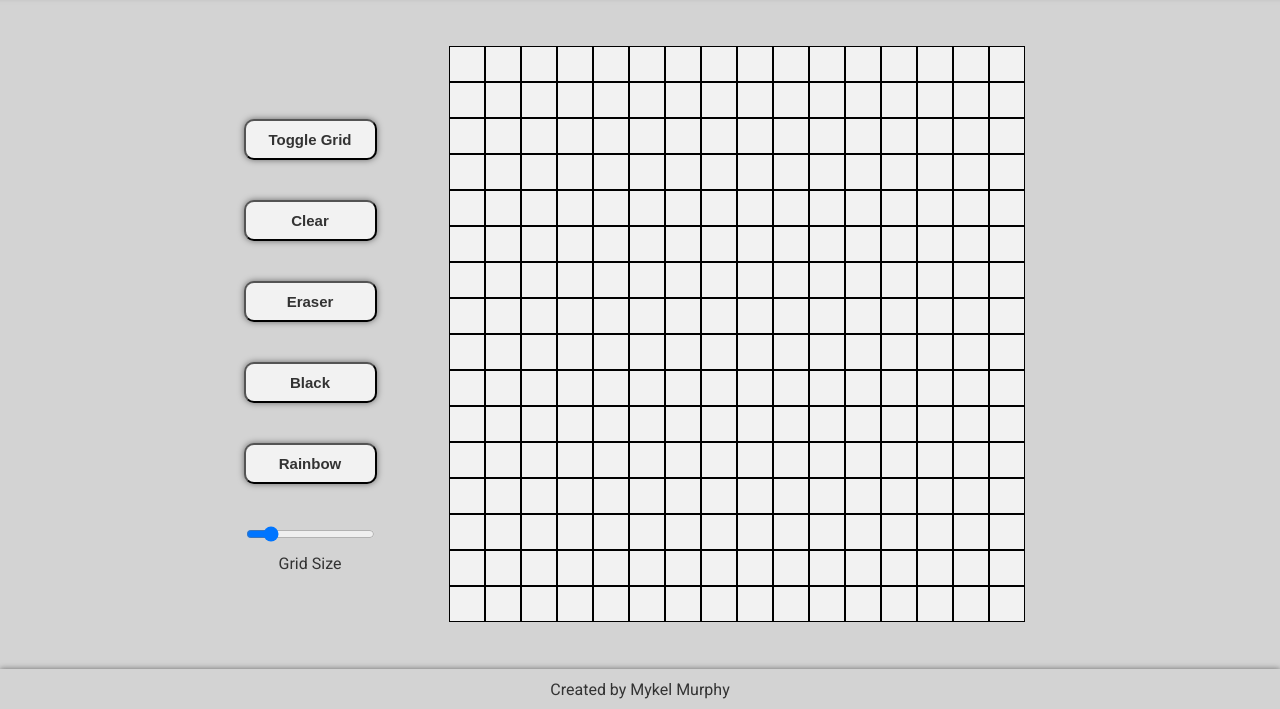
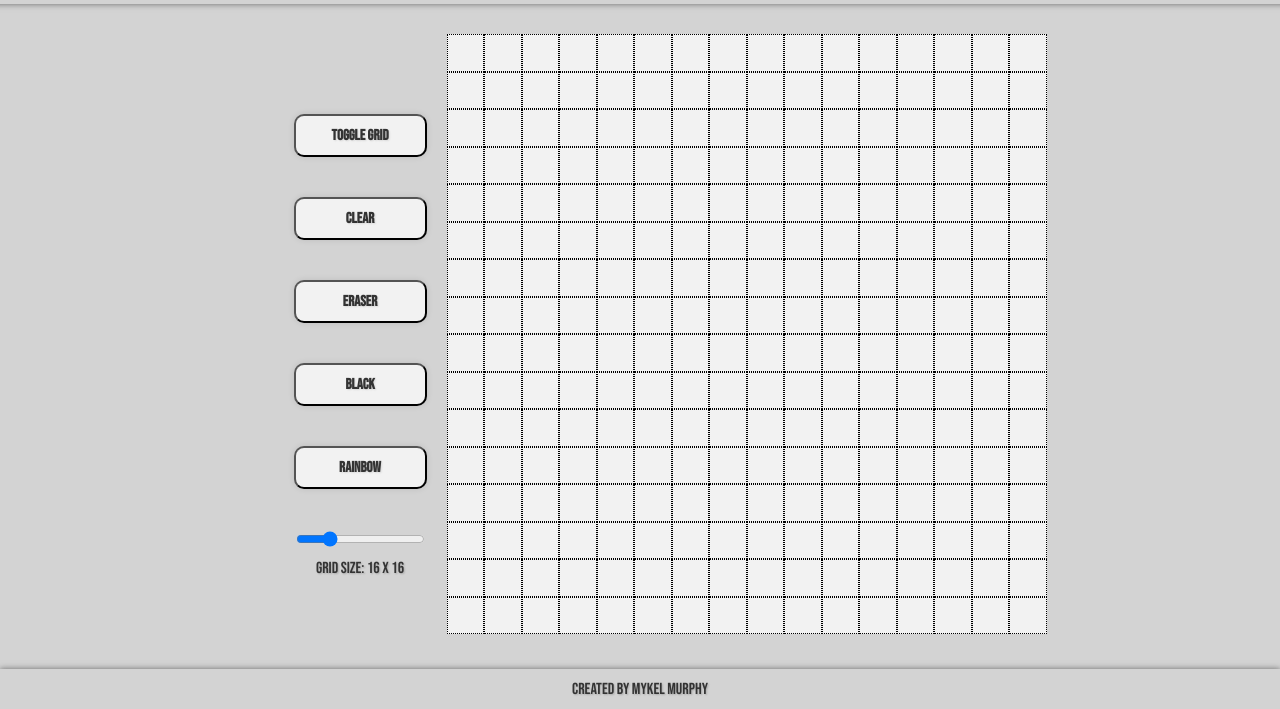
Before and after one commit to mykelkyle/etch-a-sketch, a plain HTML site: page index.html in a window 1280 px wide. Shown: the part 91-800 px from the top of the page. Drawn offline with Linux system fonts and the light colour scheme.

Commit message:
refactor code to allow resizing of grid
JS now renders columns and rows of grid-container by taking argument of function which is determined by the slider's input.value

Also small edits to CSS to remove some hard coded styles

```diff
--- a/index.html
+++ b/index.html
@@ -6,10 +6,9 @@
     <meta name="viewport" content="width=device-width, initial-scale=1.0" />
     <link rel="stylesheet" href="stylesheet.css" />
     <script src="script.js" defer></script>
-    <link
-      href="https://fonts.googleapis.com/css2?family=Roboto:wght@400;700&amp;display=swap"
-      rel="stylesheet"
-    />
+    <style>
+      @import url("https://fonts.googleapis.com/css2?family=Bebas+Neue&display=swap");
+    </style>
     <title>Etch-A-Sketch</title>
   </head>
   <body>
@@ -21,9 +20,17 @@
         <button>Eraser</button>
         <button>Black</button>
         <button>Rainbow</button>
-        <div class="slide-container">
-          <input type="range" min="1" max="100" value="16" class="slider" />
-          Grid Size
+        <div class="slider-container">
+          <input
+            type="range"
+            min="1"
+            max="64"
+            value="16"
+            class="slider"
+            id="slider"
+            onchange="console.log(changeSizes(this.value))"
+          />
+          <div id="slider-output">Grid Size: 16 x 16</div>
         </div>
       </div>
       <div id="grid-container" class="grid-container"></div>
--- a/script.js
+++ b/script.js
@@ -1,16 +1,31 @@
-// creates 16x16 grid of divs, appends to container and adds class of "cell"
+let drawing = false;
 
-let drawing = false;
+// creates grid of divs based on argument, adds event listeners for "drawing" functionality, resets
+
+function populateBoard(size) {
   const container = document.getElementById("grid-container");
+  const cells = container.querySelectorAll("div");
+  const sliderOutput = document.getElementById("slider-output");
 
-for (let i = 0; i < 256; i++) {
+  sliderOutput.innerText = `Grid Size: ${size} x ${size}`;
+
+  cells.forEach((div) => div.remove());
+
+  container.style.gridTemplateColumns = `repeat(${size}, 1fr)`;
+  container.style.gridTemplateRows = `repeat(${size}, 1fr)`;
+
+  //
+
+  let amount = size * size;
+
+  for (let i = 0; i < amount; i++) {
     const cell = document.createElement("div");
     cell.classList.add("cell");
 
     cell.addEventListener("mousedown", () => {
       drawing = true;
     });
-  cell.addEventListener("mouseup", () => {
+    container.addEventListener("mouseup", () => {
       drawing = false;
     });
     cell.addEventListener("mouseover", () => {
@@ -21,3 +36,10 @@ for (let i = 0; i < 256; i++) {
 
     container.appendChild(cell);
   }
+}
+
+populateBoard(16);
+
+function changeSizes(input) {
+  populateBoard(input);
+}
--- a/stylesheet.css
+++ b/stylesheet.css
@@ -6,7 +6,7 @@ body {
   display: flex;
   min-height: 100vh;
   margin: 0;
-  font-family: "Roboto", sans-serif;
+  font-family: "Bebas Neue", cursive;
   background-color: lightgray;
   justify-content: center;
 }
@@ -15,21 +15,28 @@ button {
   background-color: #f2f2f2;
   border-radius: 10px;
   padding: 10px;
-  box-shadow: 0px 0px 6px 0px rgba(0, 0, 0, 0.5);
+  box-shadow: 0px 0px 6px 0px rgba(0, 0, 0, 0.1);
+  text-shadow: 1px 1px 2px rgba(0, 0, 0, 0.1);
   font-size: 15px;
   font-weight: bold;
+  font-family: "Bebas Neue", cursive;
+}
+
+button:hover {
+  background-color: #d6d6d6;
 }
 
 .header {
   position: fixed;
   text-align: center;
-  font-size: 40px;
+  font-size: 45px;
   background: lightgrey;
   padding: 20px;
   margin-top: 0;
   width: 100%;
   z-index: 999px;
   box-shadow: 0px 0px 6px 0px rgba(0, 0, 0, 0.5);
+  text-shadow: 1px 1px 2px rgba(0, 0, 0, 0.4);
 }
 .main-container {
   display: flex;
@@ -40,16 +47,14 @@ button {
 
 .grid-container {
   display: grid;
-  grid-template-columns: repeat(16, 5%);
-  grid-auto-rows: 5%;
-  height: 90vh;
-  width: 90vh;
+  height: 600px;
+  width: 600px;
   justify-content: center;
   align-content: center;
 }
 
 .cell {
-  border: 1px solid black;
+  border: 1px dotted black;
   background-color: #f2f2f2;
   flex: 1;
 }
@@ -62,8 +67,9 @@ button {
   display: flex;
   flex-direction: column;
   gap: 40px;
+  margin-right: 20px;
 }
-.slide-container {
+.slider-container {
   display: flex;
   flex-direction: column;
   align-items: center;
@@ -72,6 +78,7 @@ button {
   height: 25px;
   outline: none;
   margin: 0 auto;
+  text-shadow: 1px 1px 2px rgba(0, 0, 0, 0.2);
 }
 
 .footer {
@@ -86,4 +93,5 @@ button {
   align-items: center;
   z-index: 999px;
   box-shadow: 0px 0px 6px 0px rgba(0, 0, 0, 0.5);
+  text-shadow: 1px 1px 2px rgba(0, 0, 0, 0.2);
 }
```
Lines whose indentation alone changed are shown as unchanged.
